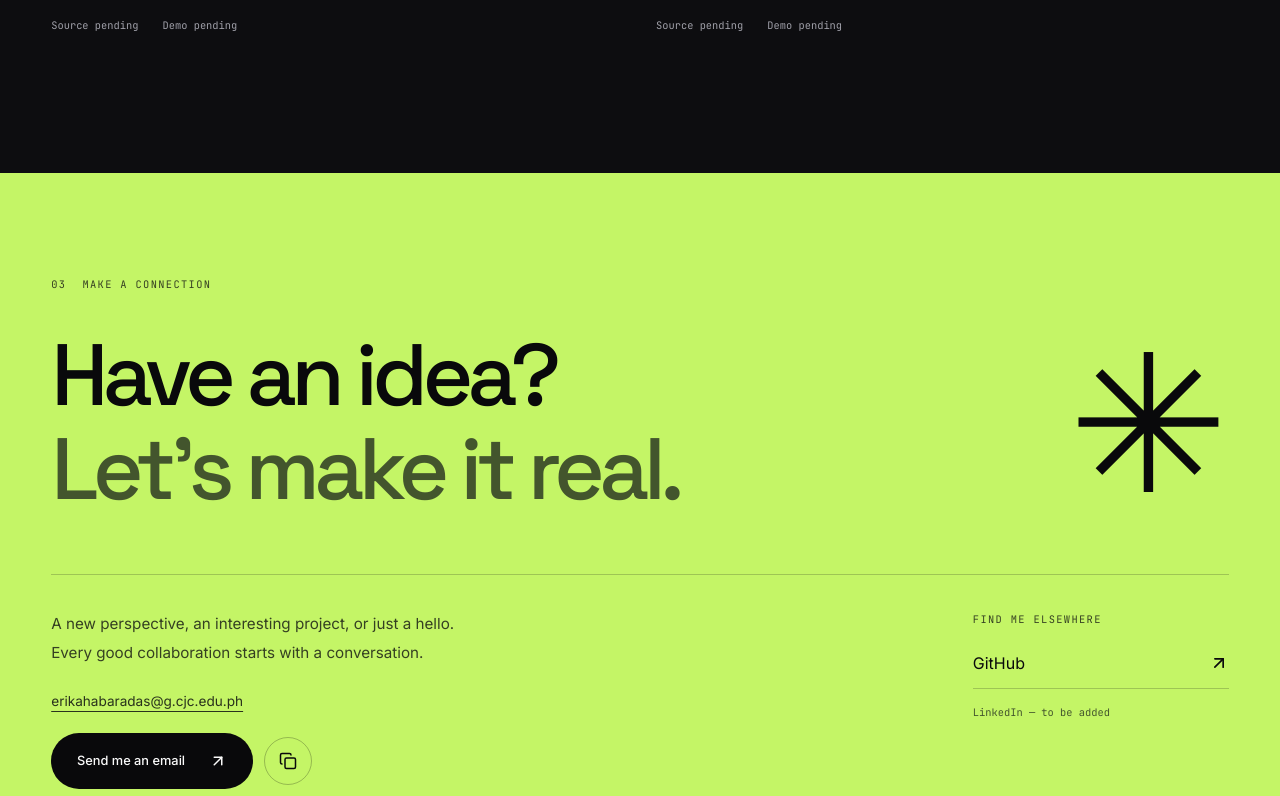
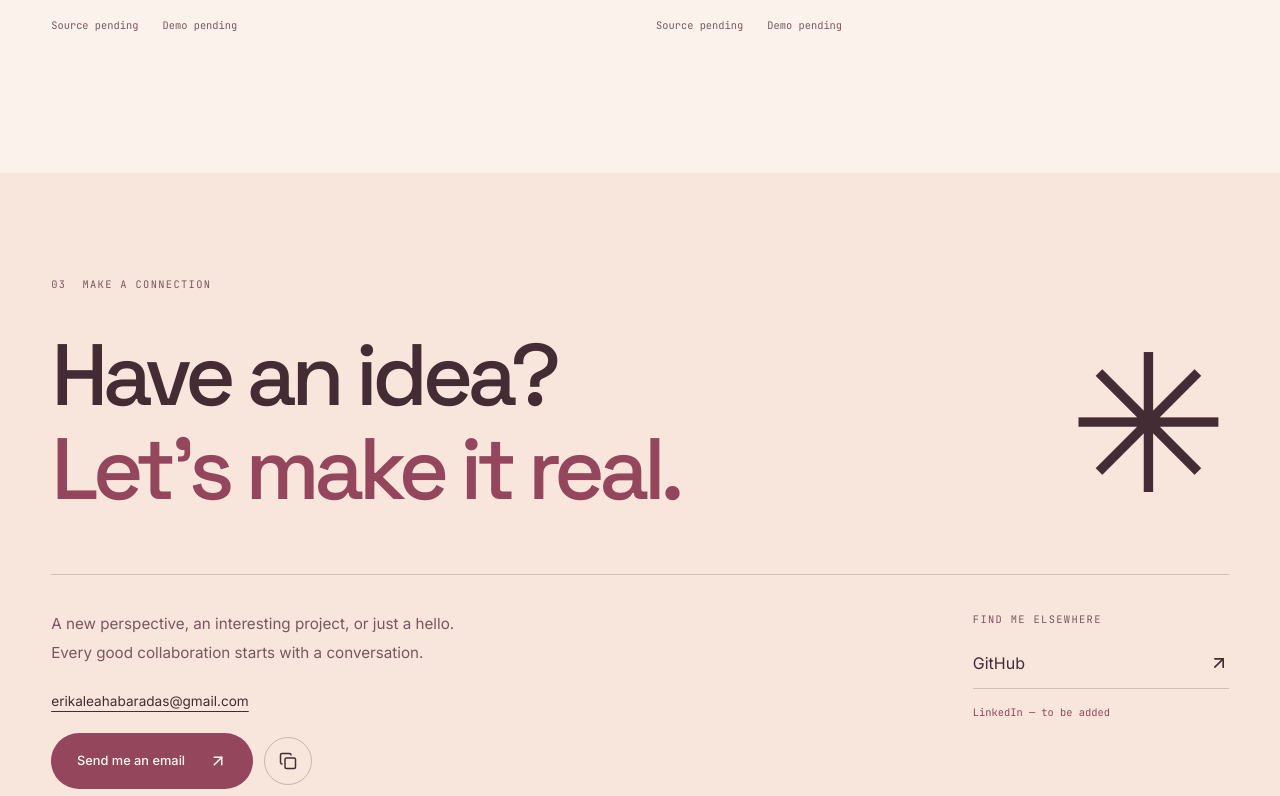
Before and after one commit to erikaleahh/portfolio, a React (Vite) app: page / in a window 1280 px wide. Shown: the part 3555-4351 px from the top of the page. Built offline with nearby package versions, Linux system fonts and the light colour scheme.

Commit message:
feat: create initial portfolio codebase with profile data, styling, and tests

```diff
--- a/index.html
+++ b/index.html
@@ -8,7 +8,7 @@
       name="description"
       content="A personal developer portfolio exploring thoughtful design, frontend development, and interactive experiences."
     />
-    <meta name="theme-color" content="#09090B" />
+    <meta name="theme-color" content="#FFFAF4" />
     <meta property="og:type" content="website" />
     <meta
       property="og:title"
--- a/src/data/portfolio.ts
+++ b/src/data/portfolio.ts
@@ -24,7 +24,7 @@ export const portfolio: PortfolioProfile = {
     'GitHub',
   ],
   contact: {
-    email: 'erikahabaradas@g.cjc.edu.ph',
+    email: 'erikaleahabaradas@gmail.com',
     githubUrl: 'https://github.com/erikaleahh',
     linkedinUrl: null,
   },
--- a/src/index.css
+++ b/src/index.css
@@ -1,12 +1,12 @@
 @import 'tailwindcss';
 
 @theme {
-  --color-background: #09090b;
-  --color-surface: #141417;
-  --color-primary: #fafafa;
-  --color-secondary: #a1a1aa;
-  --color-accent: #c4f566;
-  --color-border: rgb(255 255 255 / 10%);
+  --color-background: #fffaf4;
+  --color-surface: #f8e5db;
+  --color-primary: #442c35;
+  --color-secondary: #79575f;
+  --color-accent: #94465c;
+  --color-border: rgb(68 44 53 / 10%);
   --font-sans: 'Inter', sans-serif;
   --font-heading: 'Space Grotesk', sans-serif;
   --font-mono: 'JetBrains Mono', monospace;
@@ -14,7 +14,7 @@
 
 @layer base {
   :root {
-    color-scheme: dark;
+    color-scheme: light;
     font-synthesis: none;
     text-rendering: optimizeLegibility;
     -webkit-font-smoothing: antialiased;
@@ -161,7 +161,7 @@ section[id] {
   height: 0.4rem;
   border-radius: 50%;
   background: var(--color-accent);
-  box-shadow: 0 0 0 4px rgb(196 245 102 / 9%);
+  box-shadow: 0 0 0 4px rgb(148 70 92 / 9%);
 }
 
 /* Navigation */
@@ -175,7 +175,7 @@ section[id] {
     border-color 0.3s;
 }
 .site-header.is-scrolled {
-  background: rgb(9 9 11 / 88%);
+  background: rgb(255 250 244 / 92%);
   border-color: var(--color-border);
   backdrop-filter: blur(18px);
 }
@@ -242,7 +242,7 @@ section[id] {
   min-height: 2.75rem;
   align-items: center;
   gap: 1.5rem;
-  border: 1px solid rgb(255 255 255 / 20%);
+  border: 1px solid rgb(68 44 53 / 20%);
   padding: 0.6rem 1.2rem;
   border-radius: 3rem;
   font-size: 0.75rem;
@@ -271,7 +271,7 @@ section[id] {
   border: 0;
 }
 .mobile-dialog::backdrop {
-  background: rgb(9 9 11 / 80%);
+  background: rgb(255 250 244 / 85%);
   backdrop-filter: blur(15px);
 }
 .mobile-dialog-top {
@@ -323,7 +323,7 @@ section[id] {
   background: linear-gradient(
     90deg,
     transparent calc(50% - 0.5px),
-    rgb(255 255 255 / 3%) 50%,
+    rgb(68 44 53 / 3%) 50%,
     transparent calc(50% + 0.5px)
   );
   pointer-events: none;
@@ -359,7 +359,7 @@ section[id] {
 .hero-intro-rule {
   width: 1.6rem;
   height: 1px;
-  background: #52525b;
+  background: #a17d83;
 }
 .hero-title {
   font-size: clamp(3.5rem, 6.9vw, 7rem);
@@ -429,18 +429,18 @@ section[id] {
   width: 76%;
   aspect-ratio: 1;
   border-radius: 50%;
-  border: 1px solid rgb(196 245 102 / 55%);
+  border: 1px solid rgb(148 70 92 / 55%);
   transform: rotate(-28deg);
   box-shadow:
-    inset 0 0 70px rgb(196 245 102 / 3%),
-    0 0 70px rgb(196 245 102 / 2%);
+    inset 0 0 70px rgb(148 70 92 / 3%),
+    0 0 70px rgb(148 70 92 / 2%);
 }
 .orbit-sphere::before,
 .orbit-sphere::after {
   content: '';
   position: absolute;
   inset: 25% 0;
-  border: 1px solid rgb(196 245 102 / 30%);
+  border: 1px solid rgb(148 70 92 / 30%);
   border-radius: 50%;
 }
 .orbit-sphere::after {
@@ -449,7 +449,7 @@ section[id] {
 .orbit-sphere i {
   position: absolute;
   inset: 0 38%;
-  border: 1px solid rgb(196 245 102 / 45%);
+  border: 1px solid rgb(148 70 92 / 45%);
   border-radius: 50%;
 }
 .orbit-sphere i:nth-child(2) {
@@ -464,24 +464,24 @@ section[id] {
 .orbit-sphere i:nth-child(5) {
   inset: 0;
   transform: rotate(50deg) scaleX(0.7);
-  border-color: rgb(196 245 102 / 15%);
+  border-color: rgb(148 70 92 / 15%);
 }
 .orbit-sphere i:nth-child(6) {
   inset: -10%;
   transform: rotate(18deg) scaleY(0.22);
-  border-color: rgb(196 245 102 / 70%);
+  border-color: rgb(148 70 92 / 70%);
 }
 .orbit-halo {
   position: absolute;
   inset: 8%;
-  border: 1px solid rgb(255 255 255 / 7%);
+  border: 1px solid rgb(68 44 53 / 7%);
   border-radius: 50%;
 }
 .orbit-halo::before {
   content: '';
   position: absolute;
   inset: -12%;
-  border: 1px dashed rgb(255 255 255 / 5%);
+  border: 1px dashed rgb(68 44 53 / 5%);
   border-radius: 50%;
 }
 .orbit-cross {
@@ -503,14 +503,14 @@ section[id] {
   height: 0.65rem;
   background: var(--color-accent);
   border-radius: 50%;
-  box-shadow: 0 0 20px rgb(196 245 102 / 30%);
+  box-shadow: 0 0 20px rgb(148 70 92 / 30%);
 }
 .visual-corner {
   position: absolute;
   z-index: 1;
   width: 1rem;
   height: 1rem;
-  border-color: rgb(255 255 255 / 25%);
+  border-color: rgb(68 44 53 / 25%);
 }
 .visual-corner-tl {
   top: 0;
@@ -548,7 +548,7 @@ section[id] {
   top: 18%;
   writing-mode: vertical-rl;
   font-family: var(--font-mono);
-  color: #71717a;
+  color: #79575f;
   font-size: 0.48rem;
   letter-spacing: 0.15em;
 }
@@ -625,7 +625,7 @@ section[id] {
   margin-bottom: 1.3rem;
 }
 .about-biography p:first-child {
-  color: #dedee2;
+  color: var(--color-primary);
 }
 .draft-label {
   display: inline-block;
@@ -688,7 +688,7 @@ section[id] {
   height: 0.2rem;
   border-radius: 50%;
   margin-left: auto;
-  background: #52525b;
+  background: #a17d83;
 }
 .skills-grid li:hover .skill-dot {
   background: var(--color-accent);
@@ -697,7 +697,7 @@ section[id] {
 /* Projects */
 .projects-section {
   border-top: 1px solid var(--color-border);
-  background: #0d0d10;
+  background: #fcf2ec;
 }
 .projects-heading {
   display: flex;
@@ -720,7 +720,7 @@ section[id] {
 .projects-intro .text-link {
   text-decoration: underline;
   text-underline-offset: 0.5rem;
-  text-decoration-color: #52525b;
+  text-decoration-color: #a17d83;
 }
 .work-note {
   margin: 3rem 0 1.5rem;
@@ -774,20 +774,20 @@ section[id] {
   position: relative;
   display: grid;
   place-items: center;
-  background: #141719;
+  background: #f5e6de;
 }
 .project-card-2 .project-placeholder {
-  background: #191719;
+  background: #f1e3e3;
 }
 .project-card-3 .project-placeholder {
-  background: #181a14;
+  background: #f1e9e2;
 }
 .preview-grid {
   position: absolute;
   inset: 0;
   background-image:
-    linear-gradient(rgb(255 255 255 / 3%) 1px, transparent 1px),
-    linear-gradient(90deg, rgb(255 255 255 / 3%) 1px, transparent 1px);
+    linear-gradient(rgb(68 44 53 / 3%) 1px, transparent 1px),
+    linear-gradient(90deg, rgb(68 44 53 / 3%) 1px, transparent 1px);
   background-size: 3rem 3rem;
   mask-image: radial-gradient(ellipse at center, #000, transparent 85%);
 }
@@ -816,7 +816,7 @@ section[id] {
   font-weight: 500;
   letter-spacing: -0.1em;
   line-height: 1;
-  color: rgb(255 255 255 / 3%);
+  color: rgb(68 44 53 / 3%);
   transition: transform 0.6s;
 }
 .project-card:hover .preview-number {
@@ -826,7 +826,7 @@ section[id] {
   position: absolute;
   top: 1.5rem;
   left: 1.5rem;
-  color: #a1a1aa;
+  color: var(--color-secondary);
   font-family: var(--font-mono);
   font-size: 0.5rem;
   letter-spacing: 0.15em;
@@ -843,14 +843,14 @@ section[id] {
   position: absolute;
   right: 1rem;
   top: 1rem;
-  border: 1px solid rgb(255 255 255 / 12%);
+  border: 1px solid rgb(68 44 53 / 12%);
   border-radius: 2rem;
   padding: 0.45rem 0.8rem;
   font-size: 0.5rem;
   font-family: var(--font-mono);
   text-transform: uppercase;
   letter-spacing: 0.06em;
-  background: rgb(9 9 11 / 50%);
+  background: rgb(255 250 244 / 90%);
 }
 .project-info {
   padding-top: 1.5rem;
@@ -901,7 +901,7 @@ section[id] {
   border-radius: 0.2rem;
   font-family: var(--font-mono);
   font-size: 0.5rem;
-  color: #c3c3cb;
+  color: var(--color-secondary);
 }
 .project-links {
   display: flex;
@@ -931,8 +931,8 @@ section[id] {
 
 /* Contact & footer */
 .contact-section {
-  background: var(--color-accent);
-  color: var(--color-background);
+  background: var(--color-surface);
+  color: var(--color-primary);
   overflow: clip;
 }
 .contact-content {
@@ -940,7 +940,7 @@ section[id] {
 }
 .contact-section .eyebrow,
 .contact-section .section-number {
-  color: #353f22;
+  color: var(--color-secondary);
 }
 .contact-heading-row {
   display: flex;
@@ -955,13 +955,13 @@ section[id] {
   font-weight: 500;
 }
 .contact-heading-row h2 > span {
-  color: #43552d;
+  color: var(--color-accent);
 }
 .contact-symbol {
   margin-left: auto;
   font-size: clamp(5rem, 15vw, 14rem);
   line-height: 1;
-  color: #09090b;
+  color: var(--color-primary);
 }
 .contact-bottom {
   margin-top: 3.5rem;
@@ -969,11 +969,11 @@ section[id] {
   grid-template-columns: 1fr 1fr;
   gap: 5rem;
   padding-top: 2.2rem;
-  border-top: 1px solid rgb(9 9 11 / 20%);
+  border-top: 1px solid rgb(68 44 53 / 20%);
 }
 .contact-description > p {
   max-width: 27rem;
-  color: #354022;
+  color: var(--color-secondary);
   font-size: 0.85rem;
   line-height: 1.85;
 }
@@ -985,18 +985,18 @@ section[id] {
   align-items: center;
 }
 .button-dark {
-  background: var(--color-background);
-  color: var(--color-primary);
+  background: var(--color-accent);
+  color: var(--color-background);
 }
 .button-dark:hover {
-  background: #2e3526;
+  background: var(--color-primary);
 }
 .copy-email {
   display: grid;
   place-items: center;
   min-width: 3rem;
   min-height: 3rem;
-  border: 1px solid rgb(9 9 11 / 25%);
+  border: 1px solid rgb(68 44 53 / 25%);
   border-radius: 50%;
 }
 .contact-description .email-pending {
@@ -1006,7 +1006,7 @@ section[id] {
   margin-top: 1.6rem;
   font-family: var(--font-mono);
   font-size: 0.65rem;
-  color: #29321c;
+  color: var(--color-primary);
 }
 .contact-socials {
   justify-self: end;
@@ -1016,14 +1016,14 @@ section[id] {
 }
 .contact-socials .mono-label {
   margin-bottom: 0.5rem;
-  color: #354022;
+  color: var(--color-secondary);
 }
 .contact-socials > a {
   display: flex;
   align-items: center;
   justify-content: space-between;
   min-height: 3.25rem;
-  border-bottom: 1px solid rgb(9 9 11 / 20%);
+  border-bottom: 1px solid rgb(68 44 53 / 20%);
   font-size: 1rem;
 }
 .contact-socials > a:hover svg {
@@ -1036,10 +1036,10 @@ section[id] {
   font-family: var(--font-mono);
   font-size: 0.6rem;
   margin-top: 1rem;
-  color: #43552d;
+  color: var(--color-accent);
 }
 .contact-section :focus-visible {
-  outline-color: var(--color-background);
+  outline-color: var(--color-accent);
 }
 .site-footer {
   background: var(--color-background);
@@ -1379,7 +1379,7 @@ section[id] {
   }
   @keyframes status-pulse {
     50% {
-      box-shadow: 0 0 0 6px rgb(196 245 102 / 3%);
+      box-shadow: 0 0 0 6px rgb(148 70 92 / 3%);
     }
   }
   @keyframes scroll-nudge {
@@ -1460,7 +1460,7 @@ section[tabindex='-1']:focus {
   min-height: 2.75rem;
   align-items: center;
   margin-top: 0.8rem;
-  color: #29321c;
+  color: var(--color-primary);
   font-size: 0.85rem;
   overflow-wrap: anywhere;
   text-decoration: underline;
```
Also changed, not shown: public/favicon.svg, 1 other file (tests, documents, lock files or other folders).
